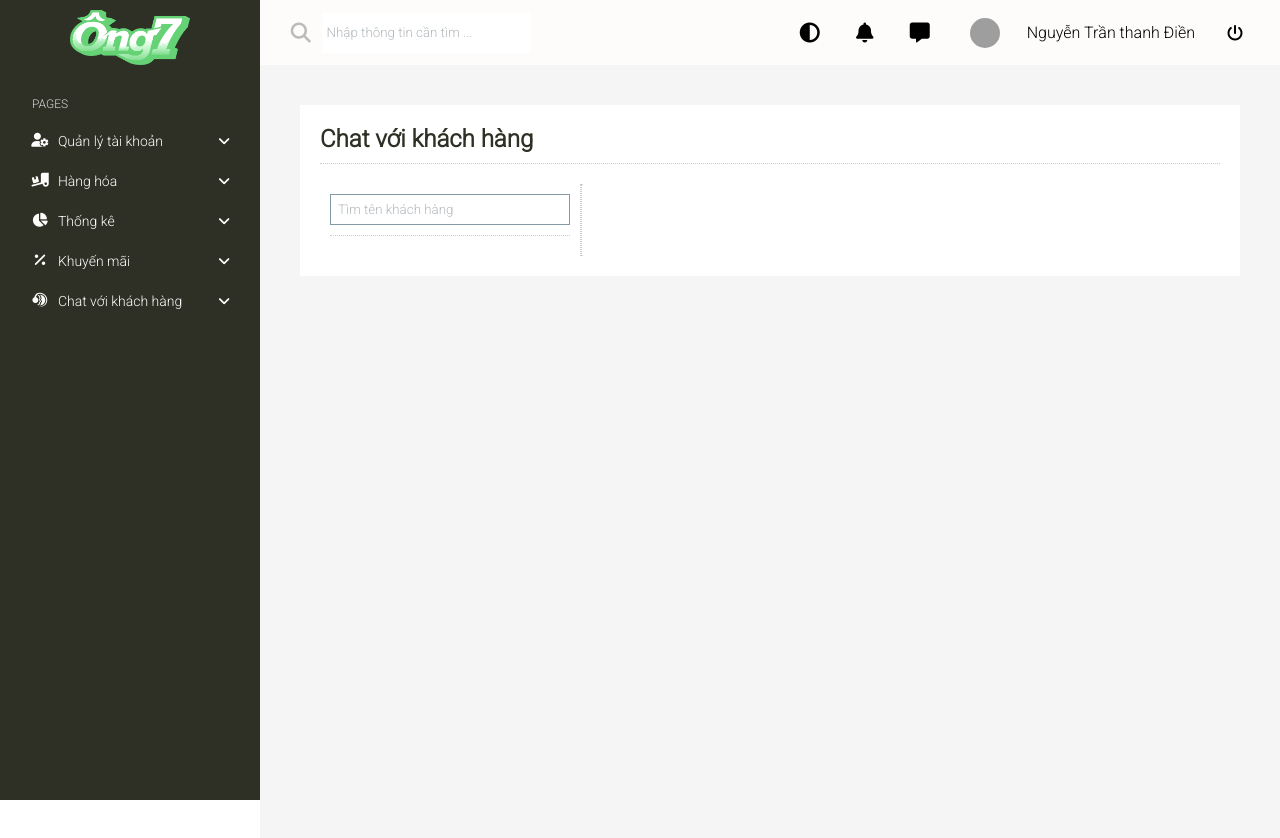
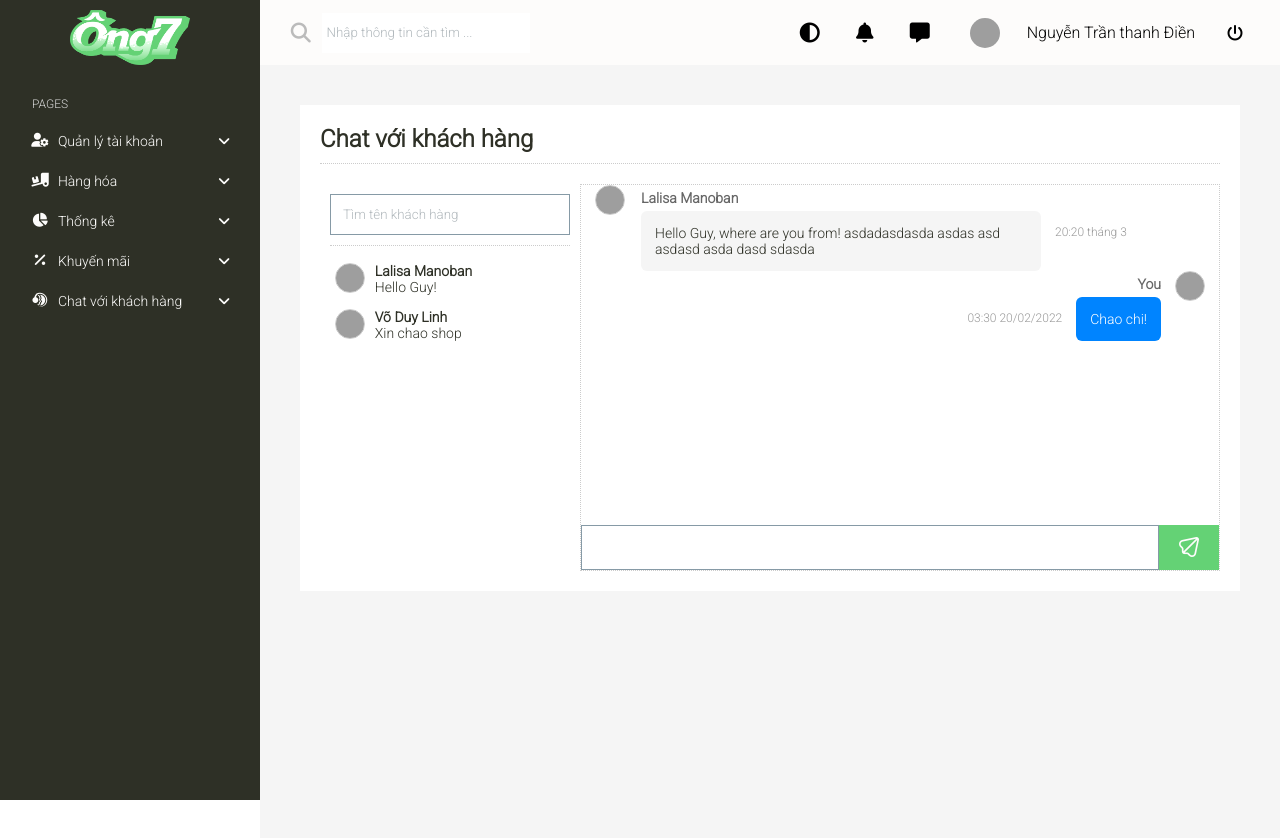
Before and after one commit to vietanhyoyo/nienluannganh, a React (Create React App) app: page /admin/adminchat in a window 1280 px wide. Shown: the top 838 px of the page. Built offline with nearby package versions, Linux system fonts and the light colour scheme; grey boxes are pictures that could not be loaded.

Commit message:
Tao khung admin Chat

```diff
--- a/src/components/admin/AdminChat.js
+++ b/src/components/admin/AdminChat.js
@@ -1,7 +1,34 @@
 import '../../css/adminchat.css';
 import AdminChatUser from './adminchat/AdminChatUser';
+import { useState } from 'react'
+import AdminChatMessage from './adminchat/AdminChatMessage';
+import AdminChatMyMessage from './adminchat/AdminChatMyMessage';
 
 function AdminChat() {
+    const [khachhang] = useState([{
+        hoten: 'Lalisa Manoban',
+        hinhanh: 'https://top5kythu.com/wp-content/uploads/lisa-bp-top5kythu.jpg',
+        tinnhan: {
+            noidung: 'Hello Guy!'
+        }
+    }, {
+        hoten: 'Võ Duy Linh',
+        hinhanh: 'https://i.pinimg.com/550x/85/db/2a/85db2a30e0a25c21cce1bf50563afcc3.jpg',
+        tinnhan: {
+            noidung: 'Xin chao shop'
+        }
+    }]);
+
+    const [nguoinhan] = useState(khachhang[0]);
+
+    const [tinnhan] = useState([
+        {
+            nguoigui: 'Lalisa Manoban',
+            noidung: 'Hello Guy, where are you from! asdadasdasda asdas asd asdasd asda dasd sdasda ',
+            thoigian: '20:20 tháng 3'
+        }
+    ])
+
 
     return (<div className='adminchat'>
         <div className='adminchat__content'>
@@ -14,9 +41,41 @@ function AdminChat() {
                     <div className='adminchat__search'>
                         <input type='text' placeholder='Tìm tên khách hàng' />
                         <div className='adminchat__border'></div>
+                        <div>
+                            {khachhang.map((ele, index) => {
+                                return <AdminChatUser
+                                    key={index}
+                                    name={ele.hoten}
+                                    message={ele.tinnhan.noidung}
+                                    image={ele.hinhanh}
+                                />
+                            })}
+                        </div>
                     </div>
                 </div>
-                <div className='adminchat__right'></div>
+                <div className='adminchat__right'>
+                    <div className='adminchat__outputform'>
+                        {tinnhan.map((ele, index) => {
+                            return <AdminChatMessage
+                                key={index}
+                                name={ele.nguoigui}
+                                message={ele.noidung}
+                                image={nguoinhan.hinhanh}
+                                time={ele.thoigian}
+                            />
+                        })}
+                        <AdminChatMyMessage
+                            name={'You'}
+                            message={'Chao chi!'}
+                            image={'https://i.pinimg.com/550x/85/db/2a/85db2a30e0a25c21cce1bf50563afcc3.jpg'}
+                            time={'03:30 20/02/2022'}
+                        />
+                    </div>
+                    <div className='adminchat__inputform'>
+                        <input type='text' />
+                        <div className='button adminchat__send'><i className='fi fi-rr-paper-plane'></i></div>
+                    </div>
+                </div>
             </div>
         </div>
     </div>)
--- /dev/null
+++ b/src/components/admin/adminchat/AdminChatMessage.js
@@ -0,0 +1,20 @@
+import AdminChatUserAvatar from "./AdminChatUserAvatar";
+
+function AdminChatMessage(props) {
+    return (
+        <div className='adminchatmessage'>
+            <div className='adminchatmessage__box'>
+                <AdminChatUserAvatar image={props.image} />
+                <div className='adminchatmessage__text'>
+                    <div className='adminchatmessage__name'>{props.name}</div>
+                    <div>
+                        <div className='adminchatmessage__message'>{props.message}</div>
+                        <span>{props.time}</span>
+                    </div>
+                </div>
+            </div>
+        </div>
+    )
+}
+
+export default AdminChatMessage;
--- /dev/null
+++ b/src/components/admin/adminchat/AdminChatMyMessage.js
@@ -0,0 +1,17 @@
+import AdminChatUserAvatar from "./AdminChatUserAvatar";
+
+function AdminChatMyMessage(props) {
+    return (
+        <div className='adminchatmessage adminchatmessage__my'>
+            <div className='adminchatmessage__box adminchatmessage__box--my'>
+                <div className='adminchatmessage__text adminchatmessage__text--my'>
+                    <div className='adminchatmessage__name adminchatmessage__name--my'>{props.name}</div>
+                    <div><span>{props.time}</span><div className='adminchatmessage__message adminchatmessage__message--my'>{props.message}</div></div>
+                </div>
+                <AdminChatUserAvatar image={props.image} />
+            </div>
+        </div>
+    )
+}
+
+export default AdminChatMyMessage;
--- a/src/components/admin/adminchat/AdminChatUser.js
+++ b/src/components/admin/adminchat/AdminChatUser.js
@@ -0,0 +1,16 @@
+import AdminChatUserAvatar from "./AdminChatUserAvatar";
+
+function AdminChatUser(props) {
+    return (
+        <div className='adminchatuser'>
+            <div className='adminchatuser__box'>
+            <AdminChatUserAvatar image={props.image}/>
+            <div className='adminchatuser__text'>
+                <div className='adminchatuser__name'>{props.name}</div>
+                <div>{props.message}</div>
+            </div></div>
+        </div>
+    )
+}
+
+export default AdminChatUser;
--- /dev/null
+++ b/src/components/admin/adminchat/AdminChatUserAvatar.js
@@ -0,0 +1,10 @@
+import { memo } from 'react'
+
+function AdminChatUserAvatar({image}) {
+
+    return (
+        <div className='header__avatar--img' style={{ backgroundImage: `url(${image})` }} />
+    )
+}
+
+export default memo(AdminChatUserAvatar);
--- a/src/components/admin/adminpromotion/AdminPromotionList.js
+++ b/src/components/admin/adminpromotion/AdminPromotionList.js
@@ -53,7 +53,7 @@ export default function AdminPromotionList(prop) {
                     <div className='admin-promotion-list-item'>
                         <div className='admin-promotion-list-item__col'>
                             <div className='admin-promotion-list-item__button admin-promotion-list-item__button--add'>
-                                <i class="fi fi-rr-plus"></i> Thêm
+                                <i className="fi fi-rr-plus"></i> Thêm
                             </div>
                         </div>
                         <div className='admin-promotion-list-item__col'></div>
--- a/src/components/admin/listproductadmin/Adminedit.js
+++ b/src/components/admin/listproductadmin/Adminedit.js
@@ -29,9 +29,9 @@ function Adminedit() {
                             <div className='content-top'>
                                 <div className='content-top-items content-top-left'>
                                       <h3>Thông tin nhân viên</h3>
-                                     {image &&
+                                     {image ?
                                      <img src={image.preview} alt='Ảnh đại diện' className='content-top-left-img'/>
-                                      ||  <img src='' alt='Chưa có ảnh đại diện' className='content-top-left-img'/>}
+                                      :  <img src='' alt='Chưa có ảnh đại diện' className='content-top-left-img'/>}
                                         <label htmlFor='file-staff' className='square_btn35'>Chọn ảnh đại diện</label>
                                         <input
                                         type={'file'}
--- a/src/css/adminchat.css
+++ b/src/css/adminchat.css
@@ -30,7 +30,7 @@
 }
 .adminchat__search input{
     width: 100%;
-    padding: 7px;
+    padding: 12px;
     border: 1px solid var(--c2);
 }
 .adminchat__search input:focus{
@@ -39,4 +39,106 @@
 }
 .adminchat__right{
     border: 1px dotted #ccc;
+    flex: 1;
 }
+.adminchat__outputform{
+    height: 340px;
+    width: 100%;
+    padding-left: 14px;
+    padding-right: 14px;
+    overflow-y: scroll;
+}
+.adminchat__inputform{
+    display: flex;
+}
+.adminchat__inputform input{
+    flex: 1;
+    padding: 12px;
+    border: 1px solid var(--c2);
+}
+.adminchat__inputform input:focus{
+    border-color: var(--c3);
+    outline: none;
+}
+.adminchat__send{
+    border-radius: 0px;
+    padding-top: 12px;
+    padding-right: 20px;
+    padding-left: 20px;
+    font-size: 20px;
+    font-weight: 600;
+}
+.adminchat__send:hover, .adminchat__send:active{
+    background-color: var(--c2);
+}
+/*admin chat user*/
+.adminchatuser{
+    display: flex;
+    height: 46px;
+    cursor: pointer;
+}
+.adminchatuser__box{
+    margin: auto;
+    display: flex;
+    width: 96%;
+}
+.adminchatuser__text{
+    margin-left: 10px;
+    font-size: 14px;
+}
+.adminchatuser__name{
+    font-weight: 600;
+}
+
+
+/*admin chat message*/
+.adminchatmessage{
+    display: flex;
+    width: 100%;
+}
+.adminchatmessage__box{
+    display: flex;
+    font-size: 14px;
+}
+.adminchatmessage__text{
+    margin-left: 16px;
+}
+.adminchatmessage__name{
+    margin-top: 5px;
+    margin-bottom: 5px;
+    font-weight: 800;
+    color: #666;
+}
+.adminchatmessage__message{
+    background-color: rgb(245, 245, 245);
+    padding: 14px;
+    border-radius: 6px;
+    max-width: 400px;
+}
+.adminchatmessage__my{
+    justify-content: right;
+}
+.adminchatmessage__box--my{
+    display: flex;
+    justify-content: right;
+}
+.adminchatmessage__text--my{
+    margin-right: 14px;
+}
+.adminchatmessage__name--my{
+    width: 100%;
+    text-align: right;
+    justify-content: right;
+}
+.adminchatmessage__message--my{
+    background-color: rgb(0, 132, 255);
+    color: #fff;
+}
+.adminchatmessage__text div{
+    display: flex;
+}
+.adminchatmessage__text span{
+    padding: 14px;
+    font-size: 12px;
+    color: #999;
+}
--- a/src/css/chat.css
+++ b/src/css/chat.css
@@ -39,7 +39,6 @@
 }
 .chat__show::-webkit-scrollbar {
     width: 7px;
-
 }
 .chat__show::-webkit-scrollbar-track {
     border-radius: 10px;
```
